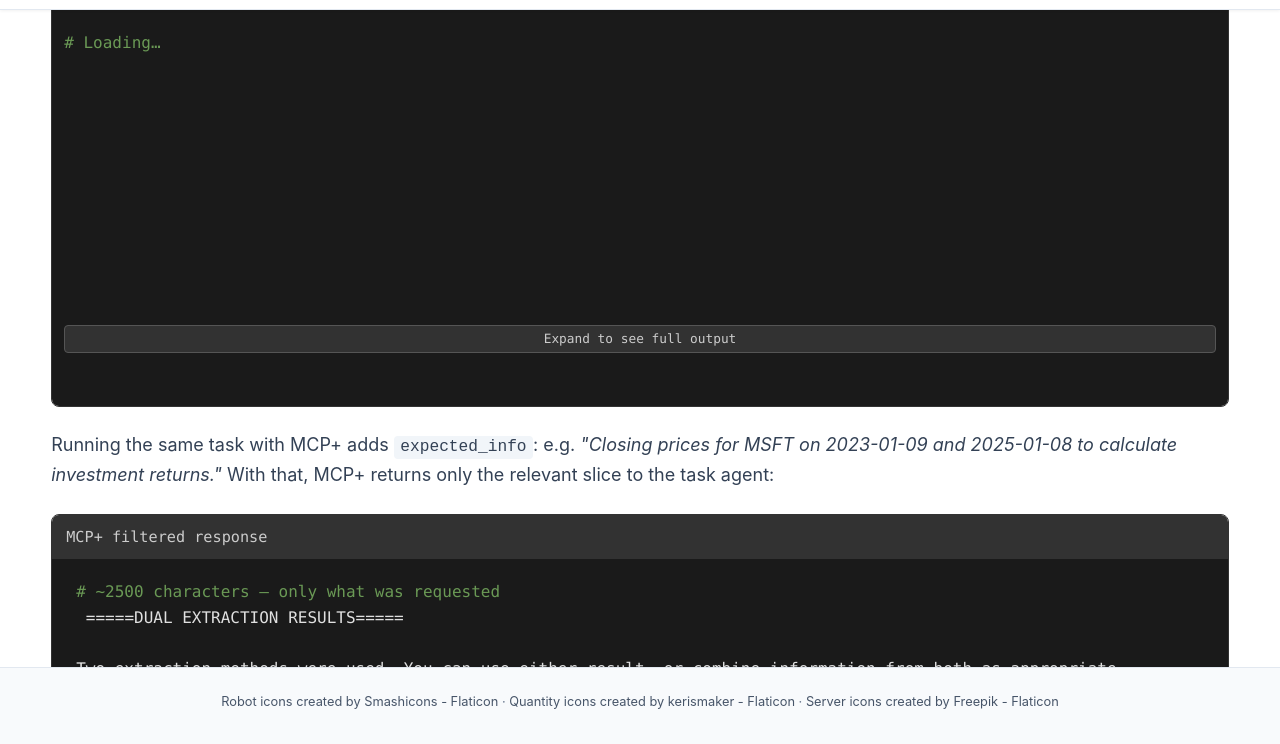
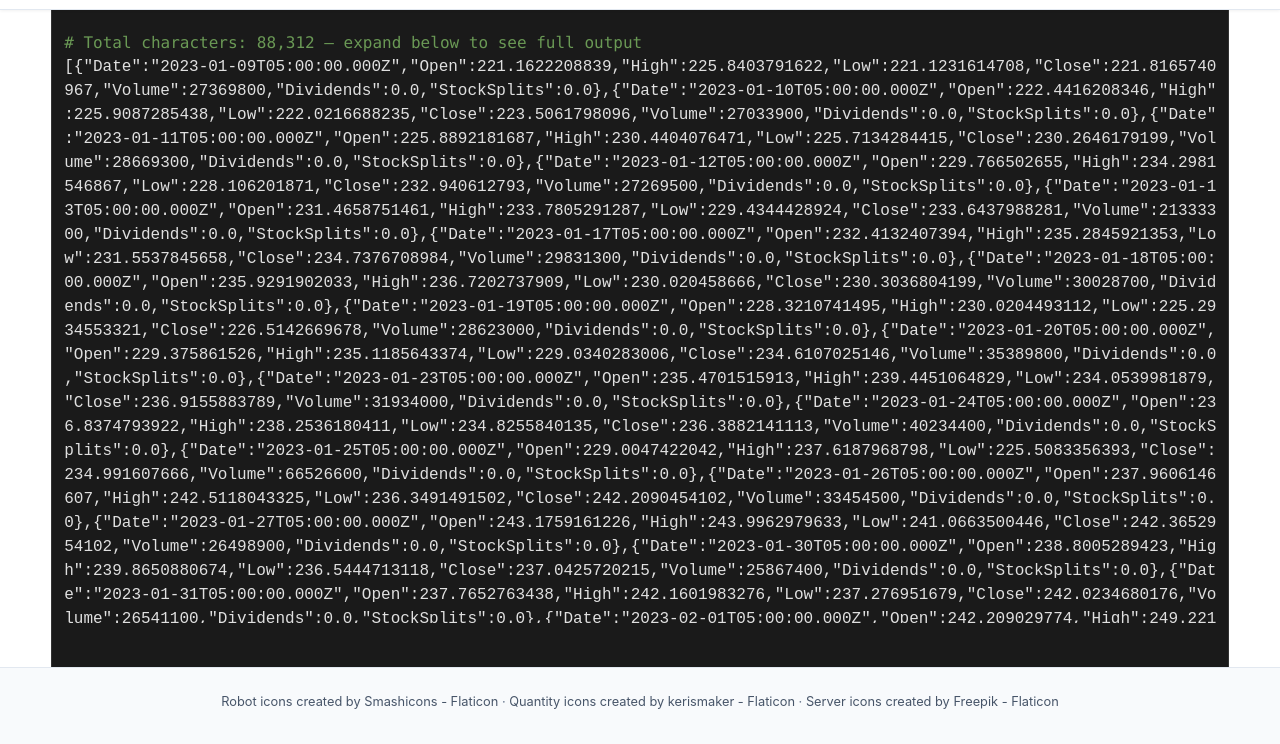
Before and after one commit to mcp-plus/mcp-plus.github.io, a plain HTML site: page index.html in a window 1280 px wide. Both pictures are taken after a click on the button "Expand to see full output". Shown: the part 56-800 px from the top of the page. Drawn offline with nearby package versions, Linux system fonts and the light colour scheme.

Commit message:
update script

```diff
--- a/index.html
+++ b/index.html
@@ -230,14 +230,51 @@ CODE-BASED EXTRACTION:
                 }
                 setActive();
             }
+            function initExpandableTerminal() {
+                var terminal = document.getElementById("raw-output-terminal");
+                if (!terminal) return;
+                var btn = terminal.querySelector(".terminal-expand-btn");
+                var commentEl = document.getElementById("raw-output-comment");
+                var contentEl = document.getElementById("raw-output-content");
+                if (btn) {
+                    btn.addEventListener("click", function () {
+                        var expanded = terminal.classList.toggle("is-expanded");
+                        btn.setAttribute("aria-expanded", expanded);
+                        btn.textContent = expanded ? "Collapse" : "Expand to see full output";
+                    });
+                }
+                if (commentEl && contentEl) {
+                    var wrapLength = 120;
+                    function wrapAtLength(str, len) {
+                        var out = [];
+                        for (var i = 0; i < str.length; i += len) {
+                            out.push(str.slice(i, i + len));
+                        }
+                        return out.join("\n");
+                    }
+                    fetch("data/raw-output.txt")
+                        .then(function (r) { return r.ok ? r.text() : Promise.reject(new Error("Failed to load")); })
+                        .then(function (text) {
+                            contentEl.textContent = wrapAtLength(text, wrapLength);
+                            var n = text.length;
+                            commentEl.textContent = "# Total characters: " + n.toLocaleString() + " — expand below to see full output";
+                        })
+                        .catch(function () {
+                            commentEl.textContent = "# Could not load data/raw-output.txt — add the file and paste your output there.";
+                        });
+                }
+            }
+
             if (document.readyState === "loading") {
                 document.addEventListener("DOMContentLoaded", function () {
                     loadCharts();
                     initNav();
+                    initExpandableTerminal();
                 });
             } else {
                 loadCharts();
                 setTimeout(initNav, 100);
+                initExpandableTerminal();
             }
         })();
     </script>
```
